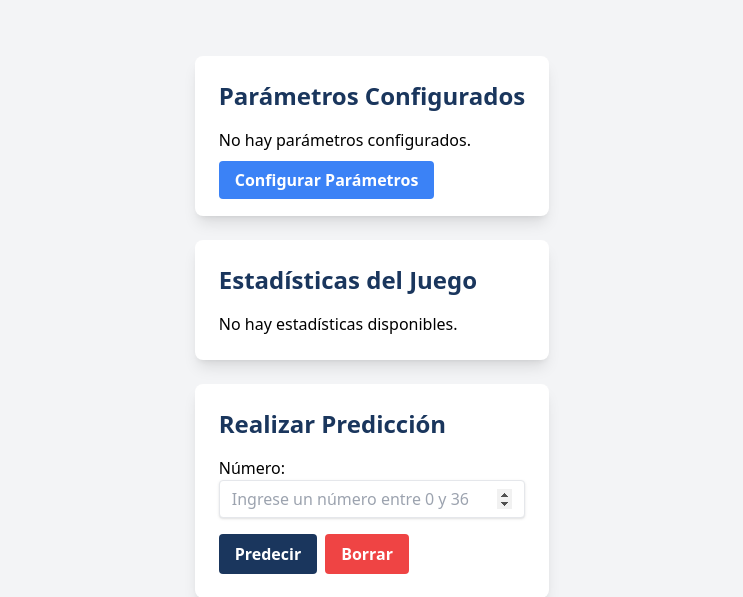
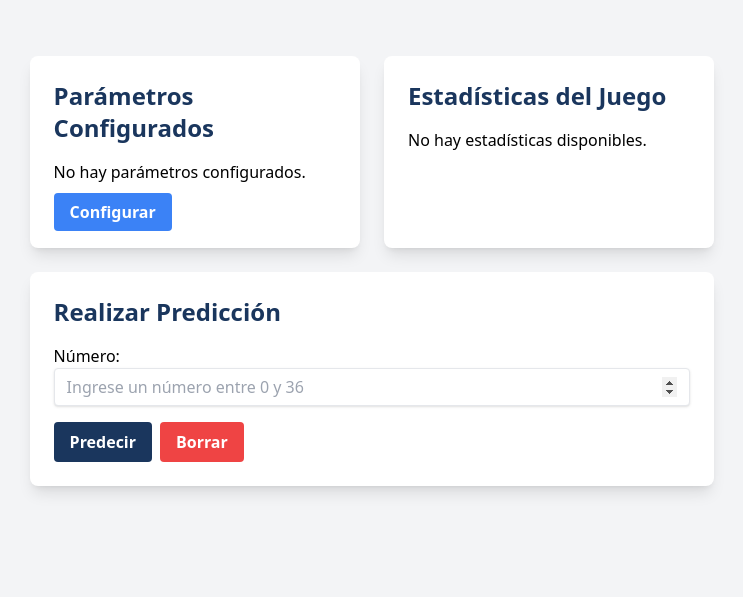
Before and after one commit to jonatha1992/spin_predictor, a Django app: template predict/templates/game.html in a window 1280 px wide. Shown: the part 64-661 px from the top of the page, without its empty margins (268-1011 px from the left). Run offline with Django 5.2, Linux system fonts and the light colour scheme; the template is opened without the code that fills it: values that come from a table or form of the project are taken from there, others are empty; some libraries are stand-ins or nearby versions.

Commit message:
separacion de tarjetas game

```diff
--- a/predict/templates/game.html
+++ b/predict/templates/game.html
@@ -3,9 +3,11 @@
 {% load widget_tweaks %}
 {% block content %}
     <div class="bg-gray-100 min-h-screen p-6 flex">
-        <div class="  max-w-5xl mx-auto space-y-6">
+        <div class="max-w-5xl mx-auto space-y-6">
+            <!-- Contenedor Responsive para Tarjetas -->
+            <div class="flex flex-col md:flex-row md:space-x-6 space-y-6 md:space-y-0">
                 <!-- Tarjeta de Parámetros -->
-            <div class="bg-white rounded-lg shadow-lg p-6">
+                <div class="flex-1 bg-white rounded-lg shadow-lg p-6">
                     <h2 class="text-2xl font-bold text-spin-primary mb-4">Parámetros Configurados</h2>
                     {% if parametros %}
                         <div class="grid grid-cols-1 sm:grid-cols-2 gap-4">
@@ -32,12 +34,12 @@
                     <div class="mt-4">
                         <a href="{% url 'predict:parameters' %}"
                            class="bg-blue-500 hover:bg-blue-700 text-white font-bold py-2 px-4 rounded focus:outline-none focus:shadow-outline">
-                        Configurar Parámetros
+                            Configurar
                         </a>
                     </div>
                 </div>
                 <!-- Tarjeta de Estadísticas -->
-            <div class="bg-white rounded-lg shadow-lg p-6">
+                <div class="flex-1 bg-white rounded-lg shadow-lg p-6">
                     <h2 class="text-2xl font-bold text-spin-primary mb-4">Estadísticas del Juego</h2>
                     {% if estadisticas %}
                         <div class="grid grid-cols-1 sm:grid-cols-2 gap-4">
@@ -62,6 +64,7 @@
                         <p>No hay estadísticas disponibles.</p>
                     {% endif %}
                 </div>
+            </div>
             <!-- Tarjeta de Predicción -->
             <div class="bg-white rounded-lg shadow-lg p-6">
                 <h2 class="text-2xl font-bold text-spin-primary mb-4">Realizar Predicción</h2>
@@ -71,7 +74,7 @@
                         <h3 class="text-lg">Números Guardados:</h3>
                         <ul class="flex space-x-2 mt-2">
                             {% for numero in numeros %}
-                                <li class="{% if numero == 0 %}bg-green-500 text-white{% elif numero in black_numbers %}bg-black text-white{% else %} bg-red-500 text-white{% endif %} rounded-full w-10 h-10 flex items-center justify-center">
+                                <li class="{% if numero == 0 %}bg-green-500 text-white{% elif numero in black_numbers %}bg-black text-white{% else %}bg-red-500 text-white{% endif %} rounded-full w-10 h-10 flex items-center justify-center">
                                     {{ numero }}
                                 </li>
                             {% endfor %}
```
Also changed, not shown: Predictor.sqlite3. Lines whose indentation alone changed are shown as unchanged.
